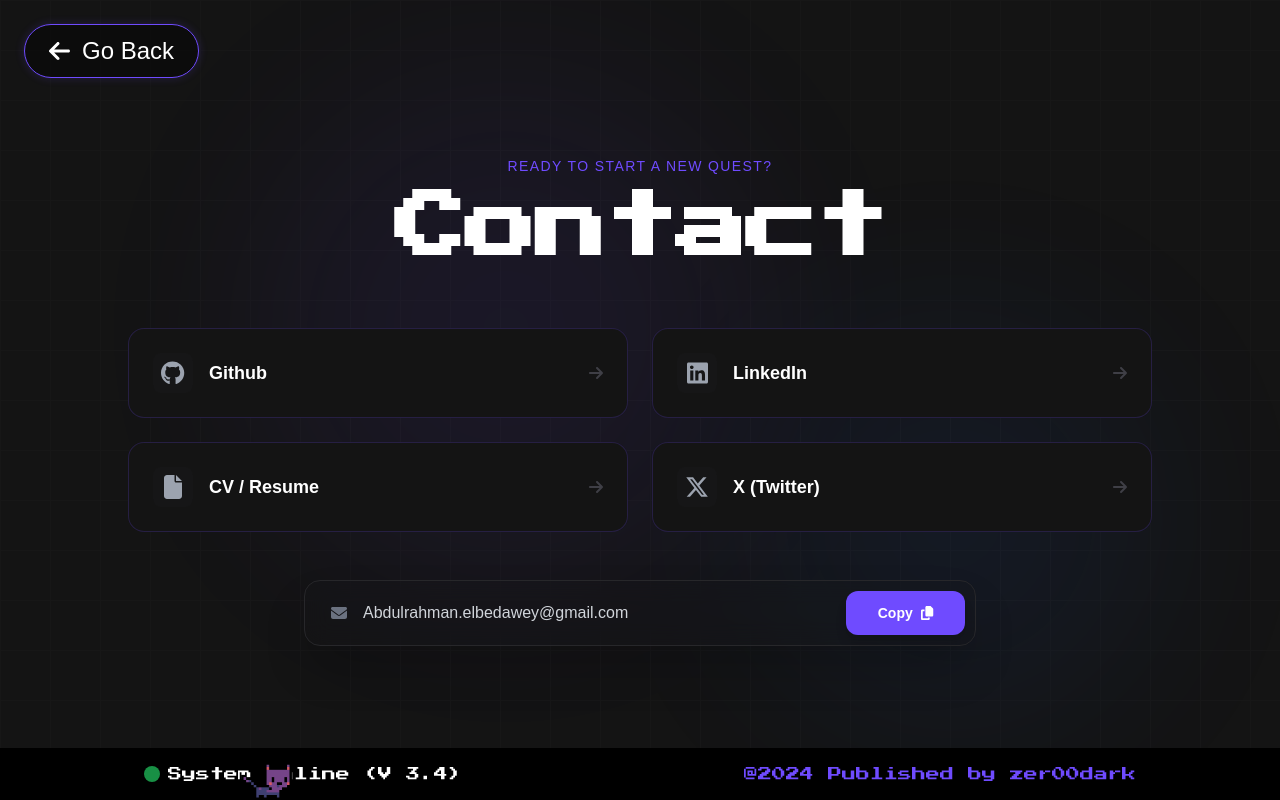
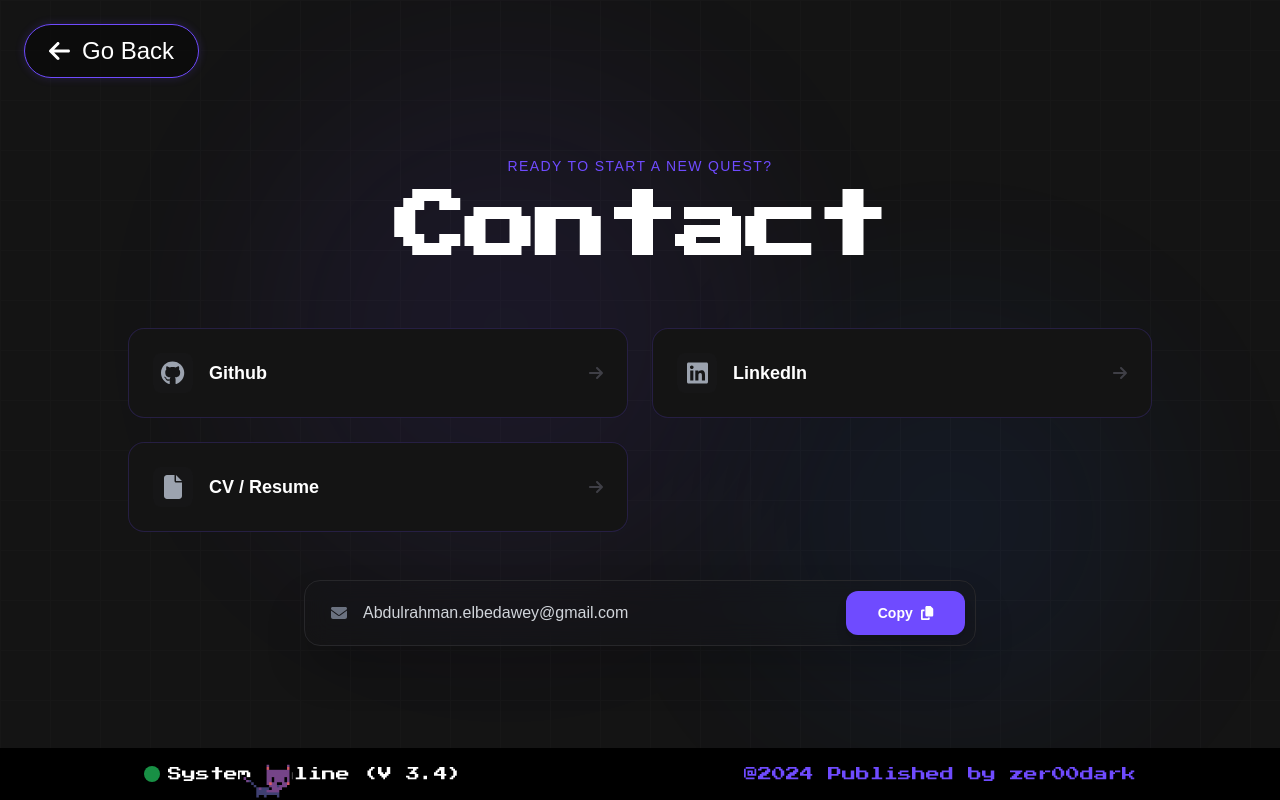
Before and after one commit to Zer0-Dark/portfolioV3, a React (Vite) app: page /contact in a window 1280 px wide. Built offline with nearby package versions, Linux system fonts and the light colour scheme; a web font is replaced by a local one.

Commit message:
remove the X for now

```diff
--- a/src/pages/Contact.jsx
+++ b/src/pages/Contact.jsx
@@ -35,13 +35,14 @@ function Contact({ killedTheCat }) {
             title: "CV / Resume",
             url: pdf,
             download: true
-        },
-        {
-            icon: faXTwitter,
-            title: "X (Twitter)",
-            url: "https://x.com/Zer00dark"
         }
     ];
+    // ,
+    //         {
+    //             icon: faXTwitter,
+    //             title: "X (Twitter)",
+    //             url: "https://x.com/Zer00dark"
+    //         }
 
     return (
         <motion.div
```
